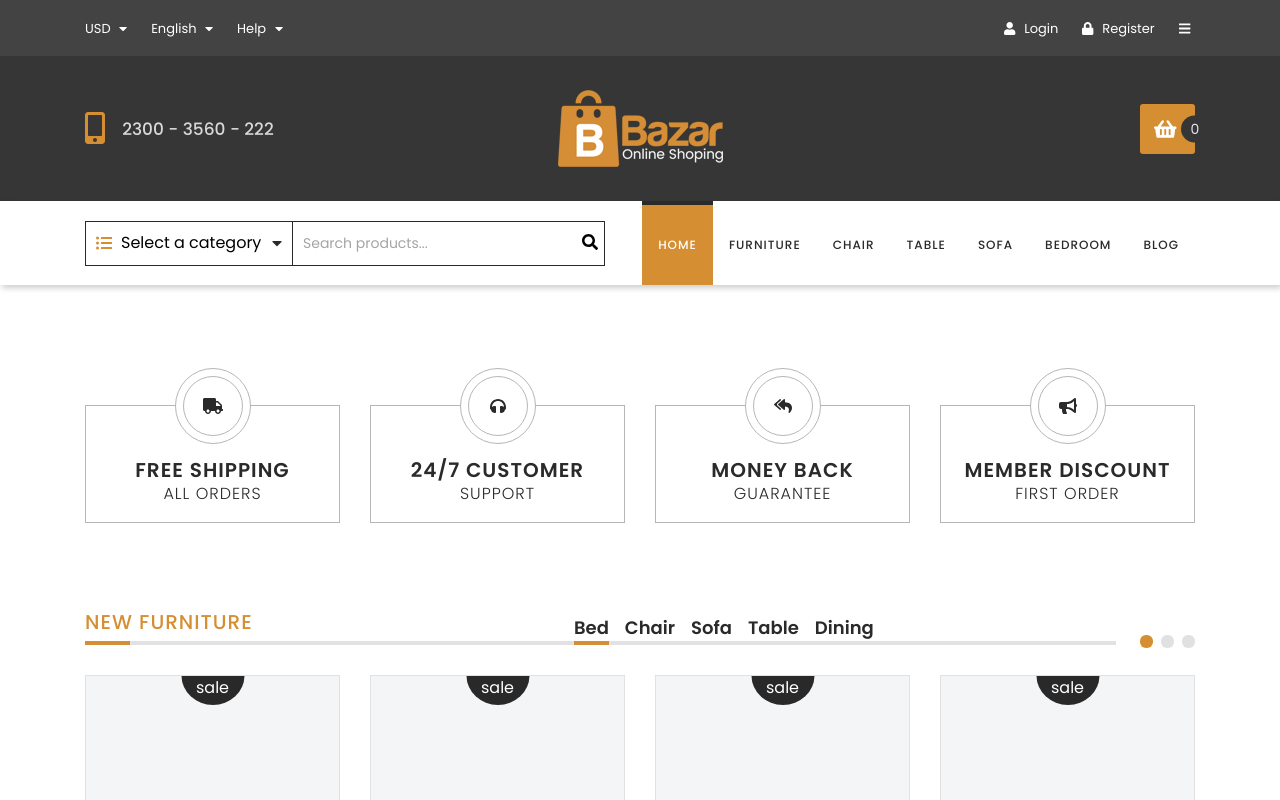
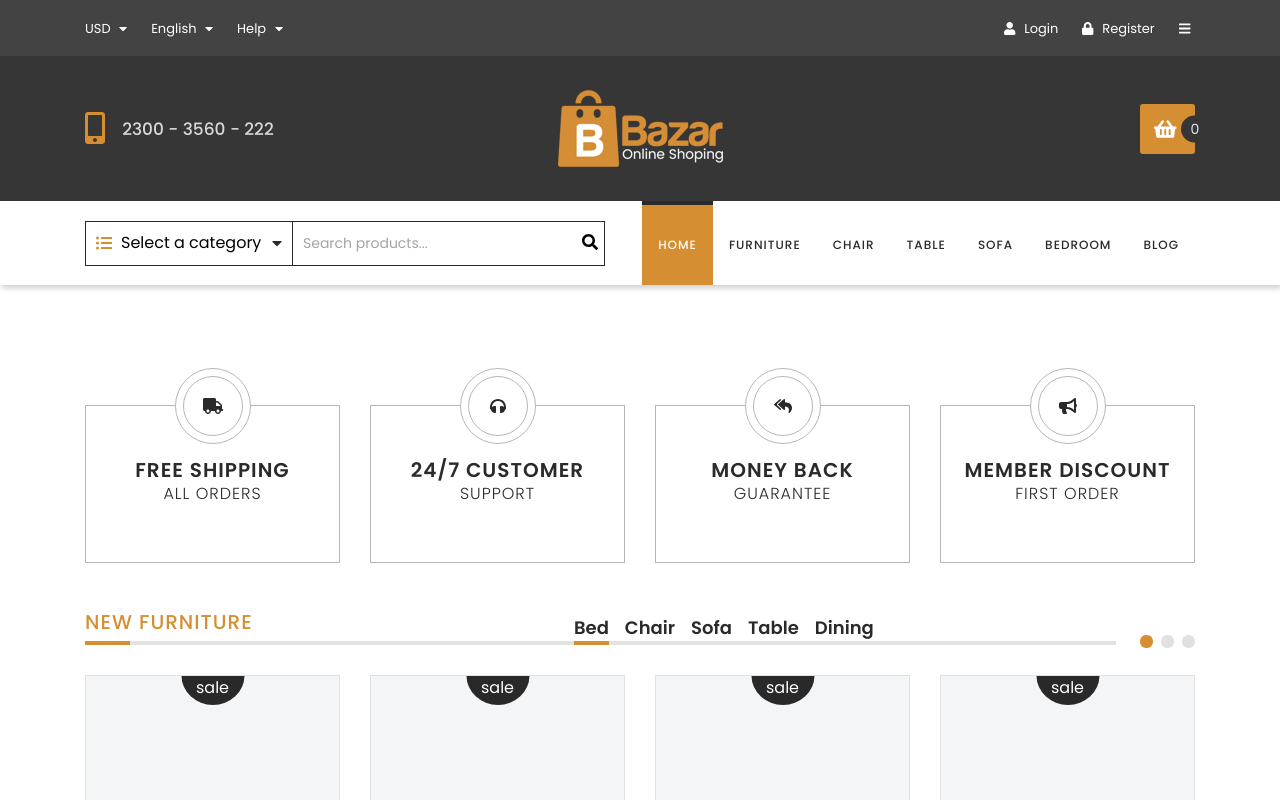
Before and after one commit to kamilwilk95/wdp-2206-02, a React (Create React App) app: page / in a window 1280 px wide. Shown: the top 800 px of the page. Built offline with nearby package versions, Linux system fonts and the light colour scheme.

Commit message:
Fix RWD in FeatureBox - add height: 100% to the root selector

```diff
--- a/src/components/common/FeatureBox/FeatureBox.module.scss
+++ b/src/components/common/FeatureBox/FeatureBox.module.scss
@@ -4,6 +4,7 @@
   border: 1px solid $feature-border-color;
   text-align: center;
   margin-top: 40px;
+  height: 100%;
 
   .iconWrapper {
     height: 60px;
@@ -72,8 +73,4 @@
       color: $primary;
     }
   }
-
-  @media all and (max-width: 768px) {
-    height: 100%;
-  }
 }
```
